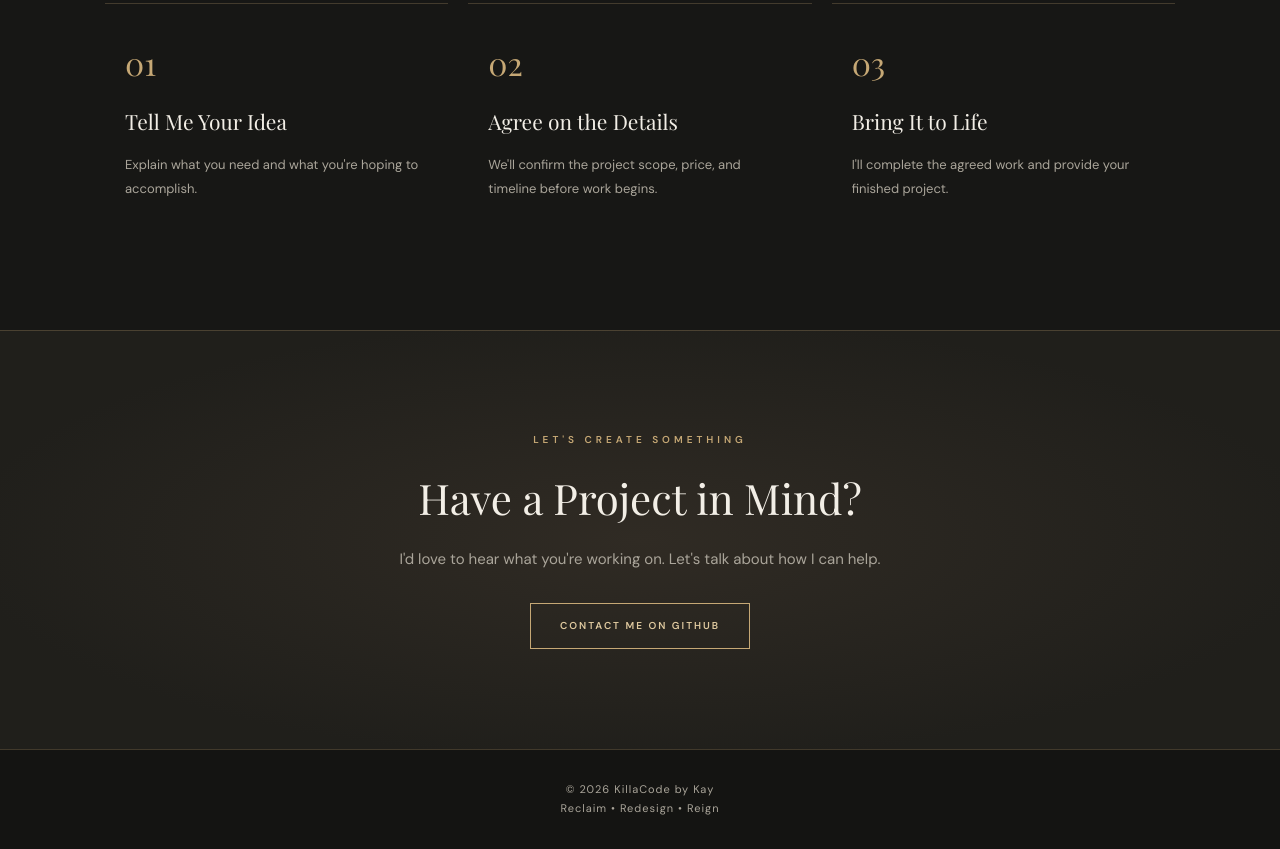
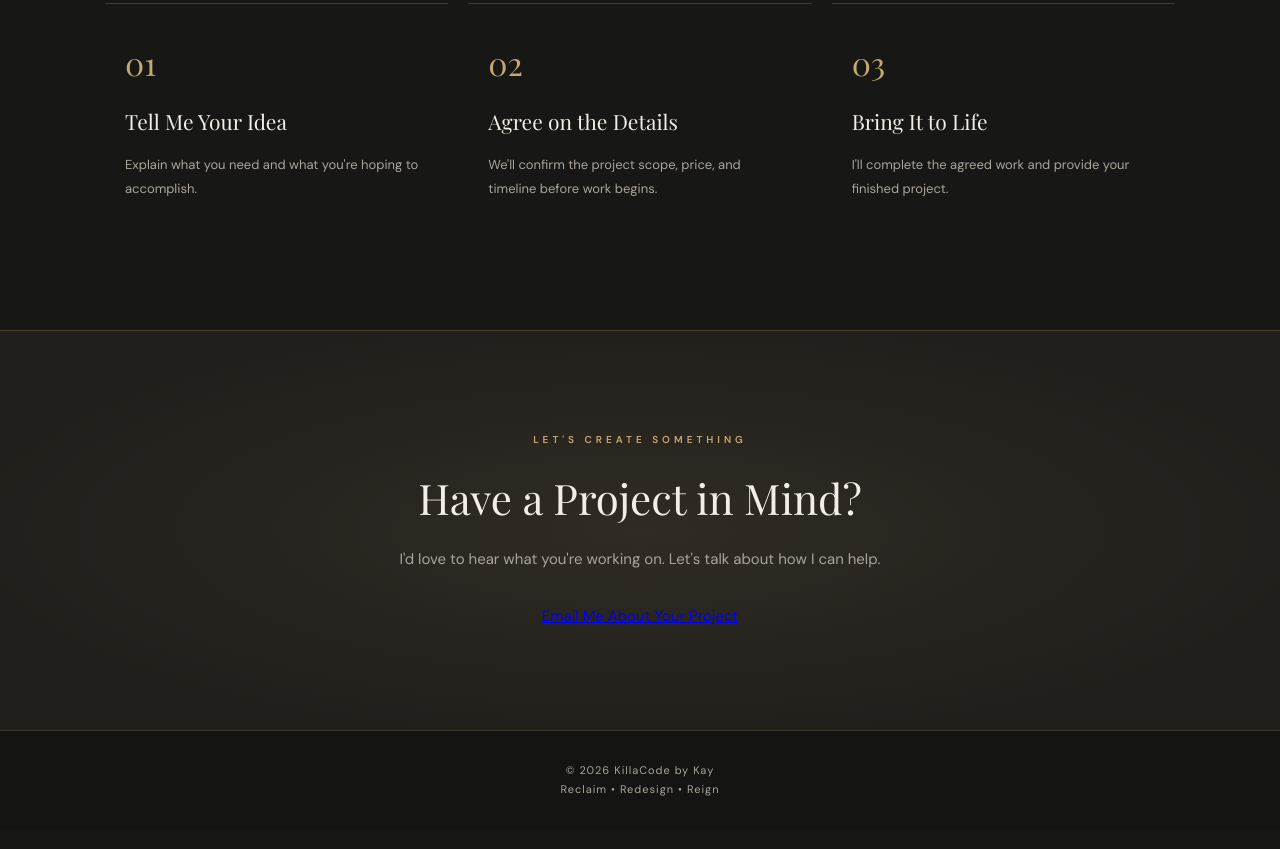
Before and after one commit to killa06h-collab/KillaCode-Portfolio, a plain HTML site: page services.html in a window 1280 px wide. Shown: the part 2901-3750 px from the top of the page. Drawn offline with nearby package versions, Linux system fonts and the light colour scheme.

Commit message:
Replace GitHub contact link with email link

```diff
--- a/services.html
+++ b/services.html
@@ -200,14 +200,11 @@
                 I'd love to hear what you're working on.
                 Let's talk about how I can help.
             </p>
-            <a
-                href="https://github.com/killa06h-collab"
-                target="_blank"
-                rel="noopener noreferrer"
-                class="button"
-            >
-                Contact Me on GitHub
-            </a>
+
+<a href="mailto:killa06kay@gmail.com?subject=KillaCode%20Project%20Inquiry" class="contact-button">
+  Email Me About Your Project
+</a>
+
         </section>
 
     </main>
```
